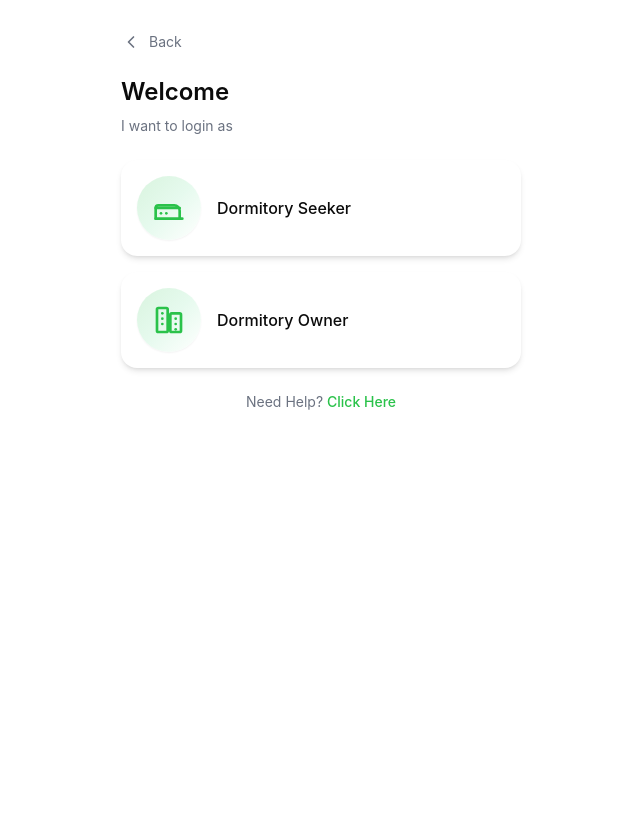
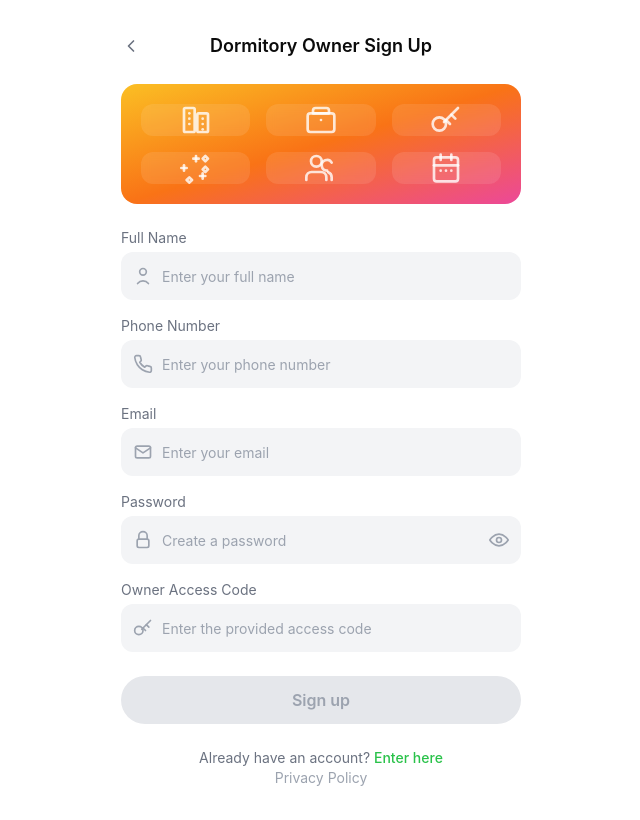
Before and after one commit to uniconnect-team/Uniconnect_frontend, a React (Vite) app: page /signup/owner in a window 1280 px wide. Before the commit this address led to /. Shown: the whole page, without its empty margins (319-959 px from the left). Built offline with nearby package versions, Linux system fonts and the light colour scheme.

Commit message:
Add dedicated dorm owner registration flow

```diff
--- a/src/app/routes.tsx
+++ b/src/app/routes.tsx
@@ -4,6 +4,7 @@ import { RoleSelect } from "../features/auth/pages/RoleSelect";
 import { SeekerLogin } from "../features/auth/pages/SeekerLogin";
 import { OwnerLogin } from "../features/auth/pages/OwnerLogin";
 import { Signup } from "../features/auth/pages/Signup";
+import { OwnerSignup } from "../features/auth/pages/OwnerSignup";
 import { Home } from "../features/home/pages/Home";
 
 // Older builds referenced a dedicated UniversityLogin component which has since
@@ -22,6 +23,7 @@ export function AppRoutes() {
         { path: "/login/owner", element: <OwnerLogin /> },
         { path: "/login/university", element: <Navigate to="/login/seeker" replace /> },
         { path: "/signup", element: <Signup /> },
+        { path: "/signup/owner", element: <OwnerSignup /> },
         { path: "/home", element: <Home /> },
         { path: "*", element: <Navigate to="/" replace /> },
       ],
--- a/src/features/auth/pages/OwnerLogin.tsx
+++ b/src/features/auth/pages/OwnerLogin.tsx
@@ -1,5 +1,5 @@
-import { FormEvent, useMemo, useState } from "react";
-import { Link, useNavigate } from "react-router-dom";
+import { FormEvent, useEffect, useMemo, useState } from "react";
+import { Link, useLocation, useNavigate } from "react-router-dom";
 import { FormField } from "../../../components/FormField";
 import { FeedbackMessage } from "../../../components/FeedbackMessage";
 import { Icon } from "../../../components/Icon";
@@ -8,6 +8,7 @@ import { validateRequired } from "../../../lib/validators";
 //dorm owner log in page
 export function OwnerLogin() {
   const navigate = useNavigate();
+  const location = useLocation();
   const [phone, setPhone] = useState("");
   const [password, setPassword] = useState("");
   const [showPassword, setShowPassword] = useState(false);
@@ -15,6 +16,15 @@ export function OwnerLogin() {
   const [remember, setRemember] = useState(false);
   const [errors, setErrors] = useState<{ phone?: string | null; password?: string | null }>({});
   const [submitError, setSubmitError] = useState<string | null>(null);
+  const [successMessage, setSuccessMessage] = useState<string | null>(null);
+
+  useEffect(() => {
+    const toastMessage = (location.state as { toast?: string } | null)?.toast;
+    if (toastMessage) {
+      setSuccessMessage(toastMessage);
+      navigate(location.pathname, { replace: true, state: null });
+    }
+  }, [location.pathname, location.state, navigate]);
 
   const isValid = useMemo(() => phone.trim().length > 0 && password.length > 0, [phone, password]);
 
@@ -92,7 +102,10 @@ export function OwnerLogin() {
         </label>
       </div>
 
-      {submitError ? <FeedbackMessage variant="error" message={submitError} /> : null}
+      <div className="space-y-3">
+        {successMessage ? <FeedbackMessage variant="success" message={successMessage} /> : null}
+        {submitError ? <FeedbackMessage variant="error" message={submitError} /> : null}
+      </div>
 
       <button
         type="submit"
@@ -108,7 +121,7 @@ export function OwnerLogin() {
       <div className="text-center space-y-2 text-sm">
         <p className="text-gray-500">
           Don’t have an account?{' '}
-          <Link to="/signup" className="text-[var(--brand)] font-medium">
+          <Link to="/signup/owner" className="text-[var(--brand)] font-medium">
             Sign up Now
           </Link>
         </p>
--- /dev/null
+++ b/src/features/auth/pages/OwnerSignup.tsx
@@ -0,0 +1,213 @@
+import { FormEvent, useMemo, useState } from "react";
+import { Link, useNavigate } from "react-router-dom";
+import { FormField } from "../../../components/FormField";
+import { FeedbackMessage } from "../../../components/FeedbackMessage";
+import { Icon } from "../../../components/Icon";
+import type { IconName } from "../../../components/Icon";
+import { ApiError, registerOwner } from "../../../lib/api";
+import { validateEmail, validateLength, validatePassword, validateRequired } from "../../../lib/validators";
+
+export function OwnerSignup() {
+  const navigate = useNavigate();
+  const [fullName, setFullName] = useState("");
+  const [phone, setPhone] = useState("");
+  const [email, setEmail] = useState("");
+  const [password, setPassword] = useState("");
+  const [accessCode, setAccessCode] = useState("");
+  const [showPassword, setShowPassword] = useState(false);
+  const [errors, setErrors] = useState<Record<string, string | null>>({});
+  const [submitting, setSubmitting] = useState(false);
+  const [formError, setFormError] = useState<string | null>(null);
+
+  const passwordLiveError = password ? validatePassword(password) : null;
+
+  const isValid = useMemo(() => {
+    const trimmedFullName = fullName.trim();
+    const trimmedPhone = phone.trim();
+    const trimmedEmail = email.trim();
+    const trimmedAccessCode = accessCode.trim();
+
+    const fullNameValid = trimmedFullName.length >= 1 && trimmedFullName.length <= 80;
+    const phoneValid = trimmedPhone.length >= 6 && trimmedPhone.length <= 18;
+    const emailValid = !validateEmail(trimmedEmail);
+    const passwordValid = !validatePassword(password);
+    const accessCodeValid = trimmedAccessCode.length > 0;
+
+    return fullNameValid && phoneValid && emailValid && passwordValid && accessCodeValid;
+  }, [fullName, phone, email, password, accessCode]);
+
+  function handleSubmit(event: FormEvent<HTMLFormElement>) {
+    event.preventDefault();
+
+    const trimmedFullName = fullName.trim();
+    const trimmedPhone = phone.trim();
+    const trimmedEmail = email.trim();
+    const normalizedEmail = trimmedEmail.toLowerCase();
+    const trimmedAccessCode = accessCode.trim();
+
+    const fullNameError = validateLength(trimmedFullName, {
+      min: 1,
+      max: 80,
+      message: "Full name must be between 1 and 80 characters",
+    });
+    const phoneError = validateLength(trimmedPhone, {
+      min: 6,
+      max: 18,
+      message: "Phone number must be 6-18 characters",
+    });
+    const emailError = validateEmail(trimmedEmail);
+    const passwordError = validatePassword(password ?? "");
+    const accessCodeError = validateRequired(trimmedAccessCode, "Access code is required");
+
+    const nextErrors = {
+      fullName: fullNameError,
+      phone: phoneError,
+      email: emailError,
+      password: passwordError,
+      accessCode: accessCodeError,
+    } as const;
+
+    setErrors(nextErrors);
+    setFormError(null);
+
+    if (fullNameError || phoneError || emailError || passwordError || accessCodeError) {
+      return;
+    }
+
+    setSubmitting(true);
+
+    registerOwner({
+      full_name: trimmedFullName,
+      phone: trimmedPhone,
+      email: normalizedEmail,
+      password,
+      access_code: trimmedAccessCode,
+    })
+      .then(() => {
+        navigate("/login/owner", {
+          replace: true,
+          state: { toast: "Account created" },
+        });
+      })
+      .catch((error: unknown) => {
+        if (error instanceof ApiError) {
+          setFormError(error.message || "Unable to create account");
+        } else {
+          setFormError("Unable to create account. Please try again.");
+        }
+      })
+      .finally(() => setSubmitting(false));
+  }
+
+  return (
+    <form onSubmit={handleSubmit} className="space-y-6">
+      <header className="flex items-center justify-between">
+        <button type="button" className="text-gray-500" onClick={() => navigate(-1)}>
+          <Icon name="chevron-left" />
+        </button>
+        <h1 className="text-lg font-semibold text-center flex-1">Dormitory Owner Sign Up</h1>
+        <span className="w-5" aria-hidden="true" />
+      </header>
+
+      <div
+        className="relative w-full overflow-hidden rounded-2xl bg-gradient-to-br from-amber-400 via-orange-500 to-pink-500 p-5 text-white/80"
+        aria-hidden="true"
+      >
+        <div className="grid h-full grid-cols-3 gap-4">
+          {(["building", "briefcase", "key", "sparkles", "users", "calendar"] as IconName[]).map((icon) => (
+            <div key={icon} className="flex items-center justify-center rounded-xl bg-white/10 backdrop-blur-sm">
+              <Icon name={icon} className="h-8 w-8" />
+            </div>
+          ))}
+        </div>
+        <div className="pointer-events-none absolute -right-8 -bottom-12 text-white/10">
+          <Icon name="globe" className="h-40 w-40" />
+        </div>
+      </div>
+
+      <div className="space-y-4">
+        <FormField
+          label="Full Name"
+          name="fullName"
+          placeholder="Enter your full name"
+          value={fullName}
+          onChange={(event) => setFullName(event.target.value)}
+          iconLeft={<Icon name="user" />}
+          error={errors.fullName}
+          autoComplete="name"
+        />
+        <FormField
+          label="Phone Number"
+          name="phone"
+          type="tel"
+          placeholder="Enter your phone number"
+          value={phone}
+          onChange={(event) => setPhone(event.target.value)}
+          iconLeft={<Icon name="phone" />}
+          error={errors.phone}
+          autoComplete="tel"
+        />
+        <FormField
+          label="Email"
+          name="email"
+          type="email"
+          placeholder="Enter your email"
+          value={email}
+          onChange={(event) => setEmail(event.target.value)}
+          iconLeft={<Icon name="mail" />}
+          error={errors.email}
+          autoComplete="email"
+        />
+        <FormField
+          label="Password"
+          name="password"
+          type={showPassword ? "text" : "password"}
+          placeholder="Create a password"
+          value={password}
+          onChange={(event) => setPassword(event.target.value)}
+          iconLeft={<Icon name="lock" />}
+          iconRight={<Icon name={showPassword ? "eye-off" : "eye"} />}
+          onRightIconClick={() => setShowPassword((prev) => !prev)}
+          rightIconAriaLabel={showPassword ? "Hide password" : "Show password"}
+          error={errors.password ?? passwordLiveError}
+          autoComplete="new-password"
+        />
+        <FormField
+          label="Owner Access Code"
+          name="accessCode"
+          placeholder="Enter the provided access code"
+          value={accessCode}
+          onChange={(event) => setAccessCode(event.target.value)}
+          iconLeft={<Icon name="key" />}
+          error={errors.accessCode}
+          autoComplete="off"
+        />
+      </div>
+
+      {formError ? <FeedbackMessage variant="error" message={formError} /> : null}
+
+      <button
+        type="submit"
+        className={`w-full h-12 rounded-full font-semibold transition focus:outline-none focus:ring-2 focus:ring-[color:var(--brand)] focus:ring-offset-2 ${
+          isValid && !submitting ? "bg-[color:var(--brand)] text-white" : "bg-gray-200 text-gray-400"
+        }`}
+        disabled={!isValid || submitting}
+        aria-busy={submitting}
+      >
+        {submitting ? "Creating..." : "Sign up"}
+      </button>
+
+      <div className="text-center space-y-2 text-sm">
+        <p className="text-gray-500">
+          Already have an account?{" "}
+          <Link to="/login/owner" className="text-[var(--brand)] font-medium">
+            Enter here
+          </Link>
+        </p>
+        <a href="#" className="text-gray-400">
+          Privacy Policy
+        </a>
+      </div>
+    </form>
+  );
+}
--- a/src/lib/api.ts
+++ b/src/lib/api.ts
@@ -1,4 +1,4 @@
-import type { LoginBody, RegisterBody, TokenLoginResponse } from "./types";
+import type { LoginBody, OwnerRegisterBody, RegisterBody, TokenLoginResponse } from "./types";
 
 export const API_URL = import.meta.env.VITE_API_URL ?? "http://127.0.0.1:8000";
 
@@ -98,6 +98,20 @@ export async function register(body: RegisterBody) { //when a new user signs up
   });
 }
 
+export async function registerOwner(body: OwnerRegisterBody) {
+  return api<{
+    id: number;
+    username: string;
+    email: string;
+    full_name: string;
+    phone: string;
+    role: "OWNER";
+  }>("/api/users/register-owner/", {
+    method: "POST",
+    body: JSON.stringify(body),
+  });
+}
+
 export async function login(body: LoginBody) { //when a user logs in
   return api<TokenLoginResponse>("/api/v1/auth/login/", {
     method: "POST",
```
Also changed, not shown: src/lib/types.ts (+8 -0 lines).
